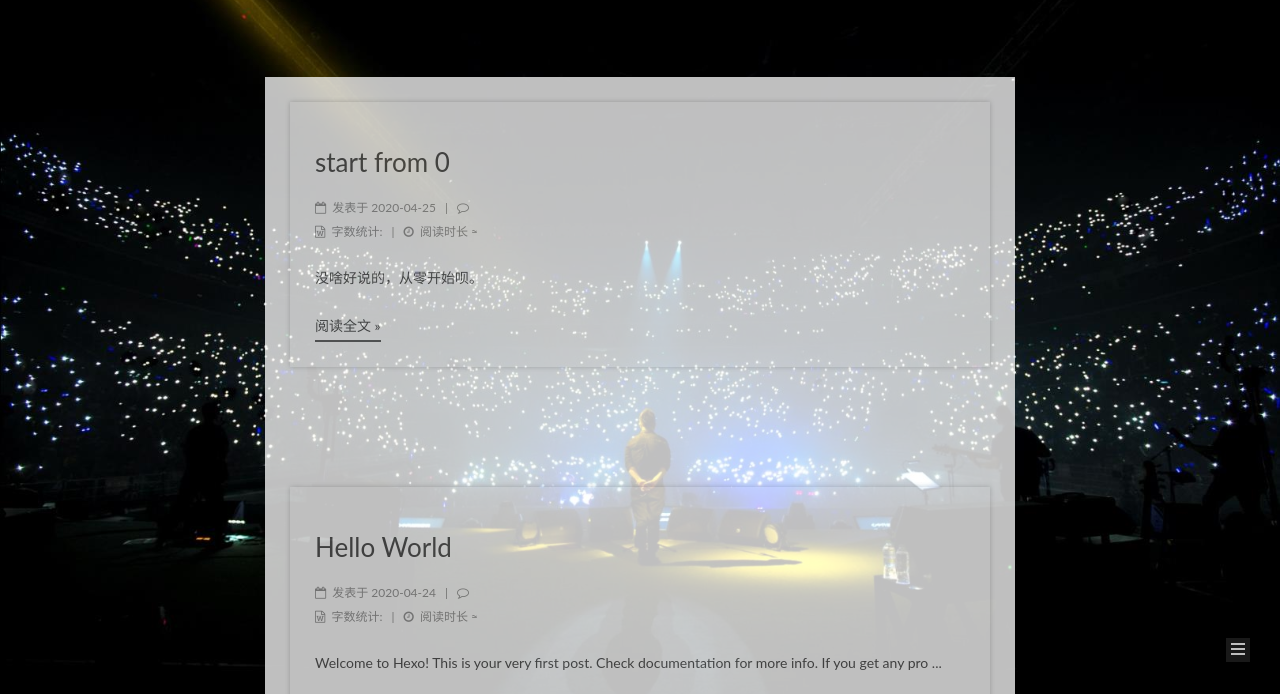
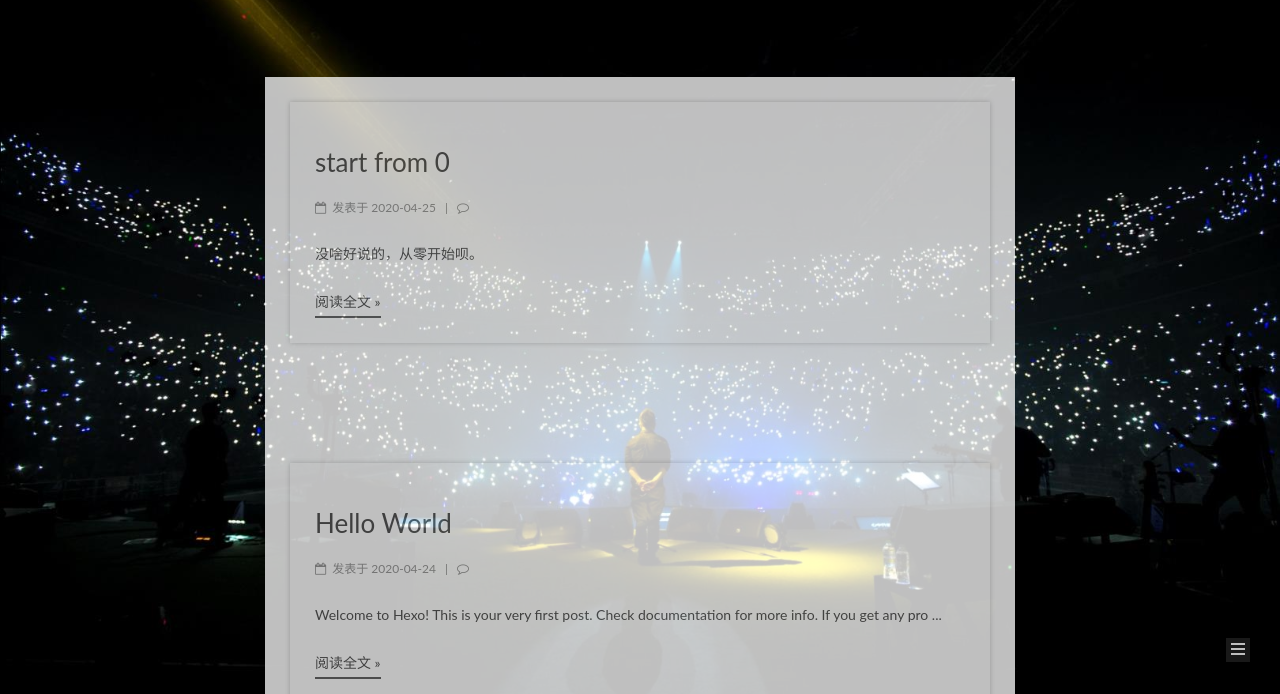
Before and after one commit to Lyear59/Lyear59.github.io, a plain HTML site: page index.html in a window 1280 px wide. Shown: the part 93-787 px from the top of the page. Drawn offline with Linux system fonts and the light colour scheme; some packages are replaced by stand-ins of ours; a script that the page names is missing.

Commit message:
Site updated: 2020-04-27 21:34:32

```diff
--- a/css/main.css
+++ b/css/main.css
@@ -1898,7 +1898,7 @@ fixed
   width: 4px;
   height: 4px;
   border-radius: 50%;
-  background: #6cee13;
+  background: #50001f;
 }
 .links-of-blogroll {
   font-size: 13px;
--- a/index.html
+++ b/index.html
@@ -356,37 +356,6 @@
 
 
 
-            <div class="post-wordcount">
-
-
-                <span class="post-meta-item-icon">
-                  <i class="fa fa-file-word-o"></i>
-                </span>
-
-                  <span class="post-meta-item-text">字数统计&#58;</span>
-
-                <span title="字数统计">
-
-                </span>
-
-
-
-                <span class="post-meta-divider">|</span>
-
-
-
-                <span class="post-meta-item-icon">
-                  <i class="fa fa-clock-o"></i>
-                </span>
-
-                  <span class="post-meta-item-text">阅读时长 &asymp;</span>
-
-                <span title="阅读时长">
-
-                </span>
-
-            </div>
-
 
 
 
@@ -523,37 +492,6 @@
 
 
 
-
-            <div class="post-wordcount">
-
-
-                <span class="post-meta-item-icon">
-                  <i class="fa fa-file-word-o"></i>
-                </span>
-
-                  <span class="post-meta-item-text">字数统计&#58;</span>
-
-                <span title="字数统计">
-
-                </span>
-
-
-
-                <span class="post-meta-divider">|</span>
-
-
-
-                <span class="post-meta-item-icon">
-                  <i class="fa fa-clock-o"></i>
-                </span>
-
-                  <span class="post-meta-item-text">阅读时长 &asymp;</span>
-
-                <span title="阅读时长">
-
-                </span>
-
-            </div>
 
 
 
```
Also changed, not shown: 2020/04/24/hello-world/index.html (+0 -31 lines), 2020/04/25/start-from-0/index.html (+0 -31 lines), search.xml (+9 -9 lines).
